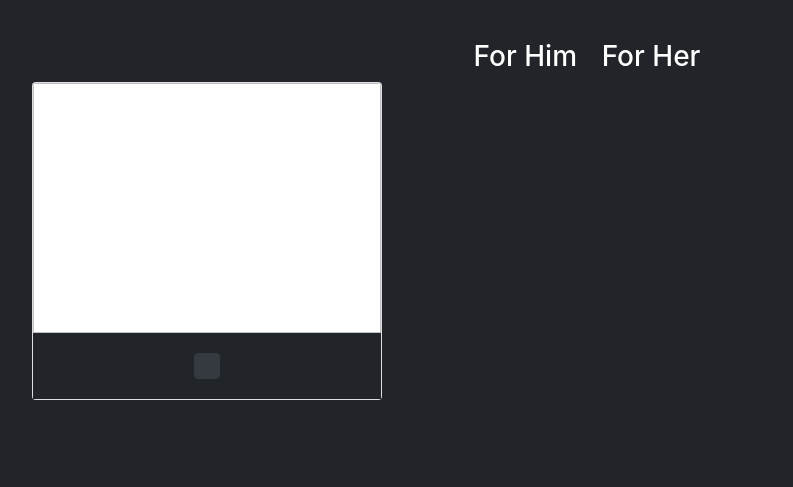
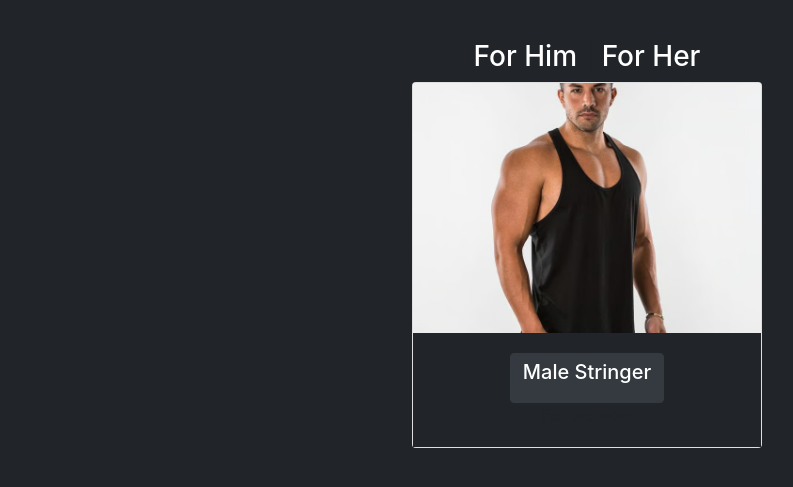
Before and after one commit to washingtonpanganai/Muscle-Freaks, a Flask app: page /clothing in a window 1280 px wide. Shown: the part 82-569 px from the top of the page, without its empty margins (53-846 px from the left). Run offline with Flask 3, Linux system fonts and the light colour scheme.

Commit message:
Added clothes to clothing page

```diff
--- a/app.py
+++ b/app.py
@@ -35,6 +35,21 @@
 
     def __repr__(self):
         return f"Name {self.supplementName}, Description { self.supplementDescription}"
+
+'''
+Plan
+Make class for clothing
+Images are going to go in here
+On Clothing page the images are going to come from here
+Theres going to be 3x3 pictures showing clothing
+On for him there's going to be carosel of images
+'''
+
+class Clothing(db.Model):
+    id = db.Column(db.Integer, primary_key=True)
+    clothingName = db.Column(db.String(100), nullable=False)
+    clothingDescription = db.Column(db.String(200), nullable=False)
+    image = db.Column(db.String(200), nullable=True)
 
 @app.route("/")
 def index():
@@ -86,9 +101,10 @@
         return render_template('results.html', results=results)
     return redirect("/")
 
-@app.route("/clothing")
+@app.route("/clothing", methods=["GET"])
 def clothing():
-    return render_template("clothing.html")
+    clothes = Clothing.query.all()
+    return render_template("clothing.html", clothes=clothes)
 
 if __name__ == "__main__":
     with app.app_context():
@@ -101,6 +117,10 @@
         db.session.add(s2)
         s3 = Supplement(supplementName="Creatine Gummies", supplementDescription="Easy to digest", image="creatine3.jpg")
         db.session.add(s3)
+
+
+        clothing1 = Clothing(clothingName="Male Stringer", clothingDescription="For the bold", image="alphalete-stringer.jpg")
+        db.session.add(clothing1)
         db.session.commit()
 
     app.run(debug=True)
--- a/templates/clothing.html
+++ b/templates/clothing.html
@@ -10,16 +10,56 @@
 </div>
 
 <div class="container">
-    <div class="row">
-        <div class="col-md-4">
+    <div class="row justify-content-center">
+
+        {% for clothing in clothes %}
+
+    <div class="col-md-4 mb-4">
+      <div class="card">
+        <img class="card-img-top" src="{{ url_for('static', filename='images/' ~ clothing.image) }}">
+        <div class="card-body">
+          <button type="button" class="btn btn-dark card1-title"><h5 class="card-title">{{ clothing.clothingName }}</h5></button>
+            <p class="card-text">{{ clothing.clothingDescription }}</p>
+          </div>
+      </div>
+    </div>
+
+    {% endfor %}
+        <!-- <div class="col-md-4">
             <div class="card">
                 <img class="card-img-top">
             <div class="card-body">
                 <button type="button" class="btn btn-dark card1-title"><h5 class="card-title"></h5></button>
                     <p class="card-text"></p>
             </div>
-      </div>
+      </div> -->
     </div>
 </div>
 
+<!-- {% if results %}
+
+<div class="container">
+  <div class="row justify-content-center">
+
+    {% for clothing in results %}
+
+    <div class="col-md-4 mb-4">
+      <div class="card">
+        <img class="card-img-top" src="{{ url_for('static', filename='images/' ~ clothing.image) }}">
+        <div class="card-body">
+          <button type="button" class="btn btn-dark card1-title"><h5 class="card-title">{{ clothing.clothingName }}</h5></button>
+            <p class="card-text">{{ clothing.clothingDescription }}</p>
+          </div>
+      </div>
+    </div>
+
+    {% endfor %}
+
+    </div>
+</div>
+
+{% else %}
+  <p class="result">No results found.</p>
+{% endif %} -->
+
 {% endblock %}
```
Also changed, not shown: static/images/alphalete-stringer.jpg (added).
